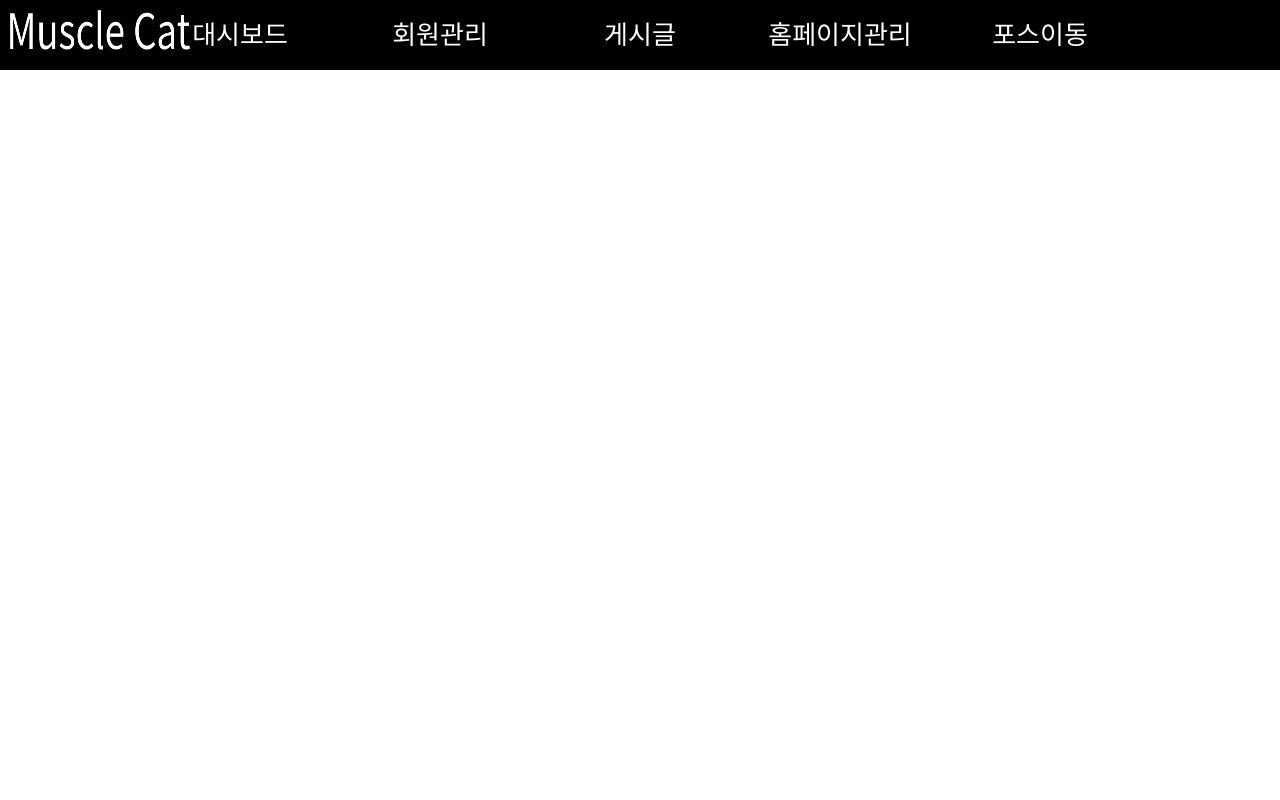
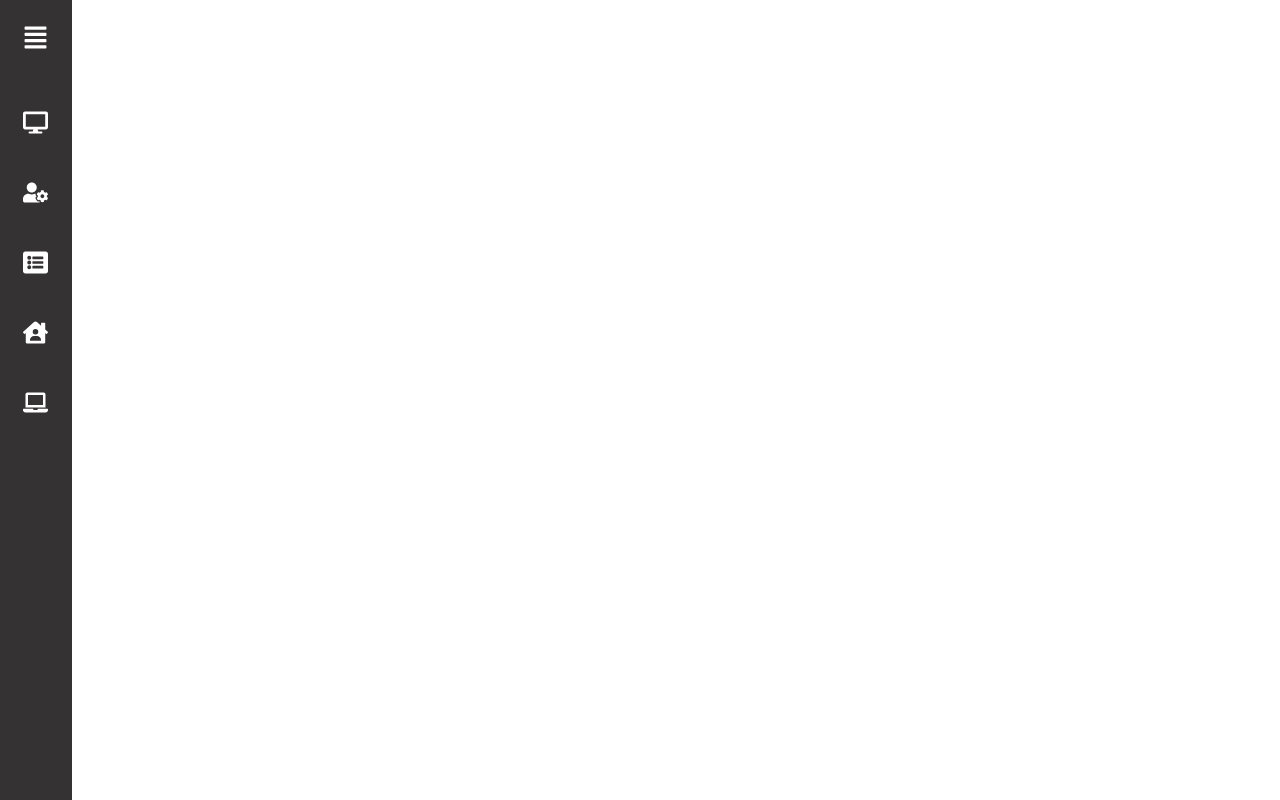
Before and after one commit to dbtjsdlf222/muscle-cat, a React (Create React App) app in the folder frontend/: page /dashboard in a window 1280 px wide. Built offline with nearby package versions, Linux system fonts and the light colour scheme.

Commit message:
상단 메뉴바 삭제 및 사이드 메뉴바로 변경

```diff
--- a/frontend/package.json
+++ b/frontend/package.json
@@ -9,6 +9,7 @@
     "axios": "^0.24.0",
     "react": "^17.0.2",
     "react-dom": "^17.0.2",
+    "react-icons": "^4.3.1",
     "react-router-dom": "^6.0.2",
     "react-scripts": "4.0.3",
     "web-vitals": "^1.1.2"
--- a/frontend/src/components/App.js
+++ b/frontend/src/components/App.js
@@ -2,21 +2,18 @@ import Login from './Login';
 import React from "react";
 import {Route, Routes} from 'react-router-dom';
 import Nav from "./Nav";
-import MenuBar from "./MenuBar";
+import SideBar from "./SideBar";
 
 
 
 function App() {
   return (
-      <div>
             <Routes>
-                <Route exact={true} path='/' element={ <Nav /> } />
+                <Route exact={true} path='/' element={ <SideBar /> } />
                 <Route path='/login' element={ <Login /> } />
-                <Route path='/dashboard' element={ <MenuBar /> } />
+                <Route path='/dashboard' element={ <SideBar /> } />
                 <Route path='/nav' element={ <Nav /> } />
             </Routes>
-      </div>
-
   );
 }
 
--- a/frontend/src/components/MenuBar.js
+++ /dev/null
@@ -1,40 +0,0 @@
-import "../css/MenuBar.css";
-import logo from '../logo_white.png';
-import {Link} from "react-router-dom";
-
-
-const MenuBar = () => {
-    return(
-        <div className="header">
-            <div className="menu_box">
-                <img className="logo" src={ logo } />
-                <div className="menu">
-                    <ul className="menu_ul">
-                        <li>
-                            <Link to="/nav" >대시보드 </Link>
-                        </li>
-                        <li>
-                            <Link to="/nav" >회원관리</Link>
-                        </li>
-                        <li>
-                            게시글
-                            <ul className="menu_side">
-                                <li>공지사항</li>
-                                <li>건의사항</li>
-                            </ul>
-                        </li>
-                        <li>
-                            <Link to="/nav" >홈페이지관리</Link>
-                        </li>
-                        <li>
-                            <Link to="/nav" >포스이동</Link>
-                        </li>
-                    </ul>
-                </div>
-            </div>
-        </div>
-
-    );
-};
-
-export default MenuBar;
--- /dev/null
+++ b/frontend/src/components/SideBar.js
@@ -0,0 +1,79 @@
+import React, {useState} from "react";
+import styles from "../css/SideBar.module.css"
+import { FaDesktop, FaListAlt, FaAlignJustify, FaUserCog, FaHouseUser, FaLaptop} from "react-icons/fa"
+import logo from "../logo_white.png"
+import {Link} from "react-router-dom";
+
+const SideBar = () => {
+    const [active, setActive] = useState(false);
+
+    function changeActive() {
+        setActive(active ? false : true);
+    }
+
+    return(
+        <div className={ styles.wrap }>
+            <div className={ styles.menu_bar + " " +(active ? styles.active : ''  )}>
+                    <ul>
+                        <li>
+                            <img src={ logo } className={ styles.logo } />
+                            <i className={ styles.icon_tab } onClick={ changeActive }>
+                                <FaAlignJustify size="25" color="white" />
+                            </i>
+                        </li>
+                        <li>
+                            <Link to="/nav" >
+                                <i className={ styles.icon_menu }>
+                                    <FaDesktop size="25" color="white" />
+                                </i>
+                                <span>대시보드</span>
+                            </Link>
+                        </li>
+                        <li>
+                            <Link to="/nav" >
+                                <i className={ styles.icon_menu }>
+                                    <FaUserCog size="25" color="white" />
+                                </i>
+                                <span>
+                                    회원관리
+                                </span>
+                            </Link>
+                        </li>
+                        <li>
+                            <Link to="/nav" >
+                                <i className={ styles.icon_menu }>
+                                    <FaListAlt size="25" color="white" />
+                                </i>
+                                <span>
+                                    게시글
+                            </span>
+                            </Link>
+                        </li>
+                        <li>
+                            <Link to="/nav" >
+                                <i className={ styles.icon_menu }>
+                                    <FaHouseUser size="25" color="white" />
+                                </i>
+                                <span>
+                                    홈페이지관리
+                                </span>
+                            </Link>
+                        </li>
+                        <li>
+                            <Link to="/nav" >
+                                <i className={ styles.icon_menu }>
+                                    <FaLaptop size="25" color="white" />
+                                </i>
+                                <span>
+                                    포스이동
+                                </span>
+                            </Link>
+                        </li>
+
+                    </ul>
+            </div>
+        </div>
+    );
+}
+
+export default SideBar
--- a/frontend/src/css/MenuBar.css
+++ /dev/null
@@ -1,79 +0,0 @@
-
-
-.header {
-    height: 70px;
-}
-.menu_box {
-    position: relative;
-    background-color: black;
-    width: 100%;
-    height: 100%;
-}
-
-.logo {
-    position: absolute;
-    width: 180px;
-    height: 40px;
-    top: 10px;
-    left: 10px;
-}
-
-.menu {
-    display: flex;
-    height: 70px;
-    align-items: center;
-    text-align: center;
-}
-
-.menu_ul {
-    display: inline-block;
-    margin: 0 auto;
-    height: 100%;
-}
-
-
-.menu_ul > li {
-    color: white;
-    display: inline-block;
-    font-size: 26px;
-    text-align: center;
-    position: relative;
-    width: 160px;
-    height: 100%;
-    line-height: 70px;
-    padding: 0px 20px;
-    cursor: pointer;
-}
-
-.menu_ul > li:hover > ul {
-    display: block;
-}
-.menu_ul > li:hover {
-    background: gray;
-}
-
-.menu_ul> li>a {
-    color: white;
-    text-decoration: none;
-    font-weight: 500;
-}
-
-.menu_side {
-    background: black;
-    display: none;
-    position: absolute;
-    top: 70px;
-    left: 0px;
-}
-
-.menu_side > li {
-    font-size: 26px;
-    width: 160px;
-    text-align: center;
-    padding: 0px 20px;
-}
-
-.menu_side > li:hover {
-    background: gray;
-    transition: ease 1s;
-}
--- /dev/null
+++ b/frontend/src/css/SideBar.module.css
@@ -0,0 +1,124 @@
+
+@font-face {
+    font-family: 'GmarketSansMedium';
+    src: url('https://cdn.jsdelivr.net/gh/projectnoonnu/noonfonts_2001@1.1/GmarketSansMedium.woff') format('woff');
+    font-weight: normal;
+    font-style: normal;
+}
+
+.wrap {
+    height: 100%;
+}
+
+.menu_bar {
+    width: 72px;
+    height: 100%;
+    background: #343232;
+    transition: all 100ms linear;
+}
+.menu_bar >ul {
+    padding: 20px 10px;
+}
+
+.menu_bar >ul > li:first-child {
+    align-items: center;
+    display: flex;
+    margin: 20px 0px 60px 0;
+    position: relative;
+    height: 30px;
+}
+
+.menu_bar >ul > li:not(:first-of-type) {
+    position: relative;
+    width: 100%;
+    height: 50px;
+    align-items: center;
+    display: flex;
+    margin: 20px 0;
+}
+
+.menu_bar >ul > li:not(:first-of-type) > a {
+    align-items: center;
+    display: flex;
+    height: 100%;
+    width: 100%;
+    text-decoration: none;
+
+    border-radius: 30px;
+    padding-left: 0px;
+}
+
+.menu_bar >ul > li:not(:first-of-type) > a:hover {
+    background: gray;
+}
+
+.logo {
+    display: none;
+    height: 210px;
+}
+
+.icon_box {
+    display: inline-block;
+    top: 0px;
+    left: 90%;
+}
+.icon_tab{
+    border: 0;
+    cursor: pointer;
+    height: 30px;
+    line-height: 30px;
+    position: absolute;
+    left: 25%;
+}
+
+.icon_menu{
+    border: 0;
+    cursor: pointer;
+    height: 30px;
+    line-height: 30px;
+    position: absolute;
+    left: 25%;
+}
+
+span{
+    margin-left: 15px;
+    font-size: 16px;
+    color: white;
+    font-weight: 400;
+    font-family: "GmarketSansMedium";
+    font-style: normal;
+    display: none;
+}
+.active {
+    width: 250px;
+
+}
+.active > ul {
+    padding: 20px;
+}
+.menu_bar >ul > li:first-child {
+    height: 0px;
+}
+
+.active > ul > li > .logo{
+    width: 130px;
+    height: 30px;
+    display: inline-block;
+}
+
+.active >ul >li> a> span {
+    display: inline-block;
+}
+
+.active >ul > li:not(:first-of-type) > a {
+    padding-left: 20px;
+}
+
+.active > ul > li > a > .icon_menu{
+    left: 0;
+    position: relative;
+}
+
+.active > ul > li > .icon_tab {
+    left: 88%;
+}
--- a/frontend/src/css/index.css
+++ b/frontend/src/css/index.css
@@ -11,6 +11,9 @@ code {
   font-family: source-code-pro, Menlo, Monaco, Consolas, 'Courier New',
     monospace;
 }
+#root{
+  height: 100%;
+}
 
 * {
   margin: 0;
@@ -19,3 +22,8 @@ code {
 li {
   list-style: none;
 }
+
+html,
+body {
+  height: 100%;
+}
```
Also changed, not shown: 1 other file (tests, documents, lock files or other folders).
